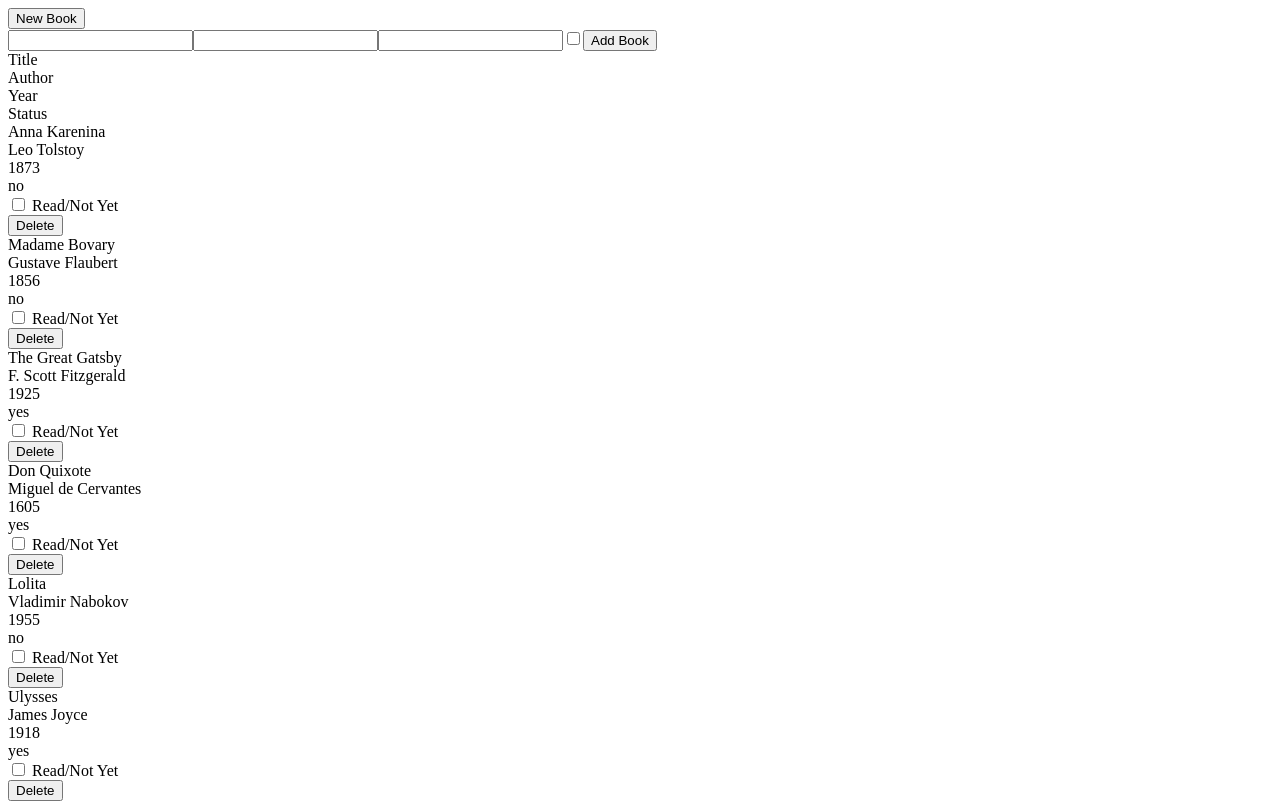
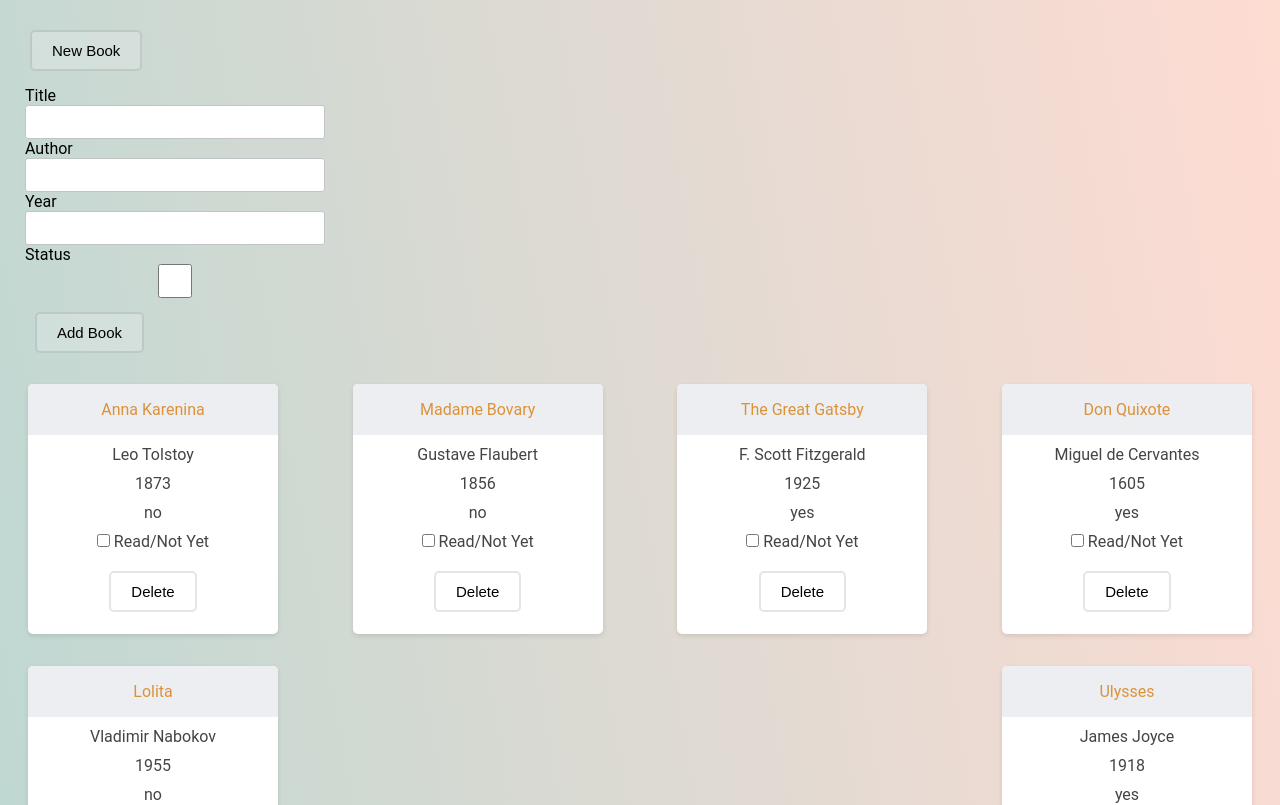
Before and after one commit to gradiva/react-library, a React (Create React App) app: page / in a window 1280 px wide. Shown: the top 805 px of the page. Built offline with nearby package versions, Linux system fonts and the light colour scheme.

Commit message:
Add styles

```diff
--- a/src/components/Book.jsx
+++ b/src/components/Book.jsx
@@ -20,10 +20,10 @@ class Book extends React.PureComponent {
 
     return (
       <div className="book">
-        <div>{title}</div>
-        <div>{author}</div>
-        <div>{year}</div>
-        <div>{status}</div>
+        <div className="title title-text">{title}</div>
+        <div className="author book-info">{author}</div>
+        <div className="year book-info">{year}</div>
+        <div className="status">{status}</div>
         <div>
           <input type="checkbox" />
           {' '}
--- a/src/components/BooksContainer.jsx
+++ b/src/components/BooksContainer.jsx
@@ -1,12 +1,13 @@
 import React from 'react';
 import PropTypes from 'prop-types';
 import Book from './Book';
+import '../css/book.css';
 
 class BooksContainer extends React.PureComponent {
   render() {
     const { books, removeBookById } = this.props;
 
-    const bookRows = books.map((book) => (
+    const bookItems = books.map((book) => (
       <Book
         book={book}
         removeBookById={removeBookById}
@@ -17,14 +18,14 @@ class BooksContainer extends React.PureComponent {
     return (
       <section className="books-container">
         <div className="books-header">
-          <div>Title</div>
+          {/* <div>Title</div>
           <div>Author</div>
           <div>Year</div>
           <div>Status</div>
-          <div />
+          <div /> */}
         </div>
         <div className="books-list">
-          {bookRows}
+          {bookItems}
         </div>
       </section>
     );
--- a/src/components/Button.jsx
+++ b/src/components/Button.jsx
@@ -1,5 +1,6 @@
 import React from 'react';
 import PropTypes from 'prop-types';
+import '../css/button.css';
 
 class Button extends React.PureComponent {
   render() {
--- a/src/components/MyLibrary.jsx
+++ b/src/components/MyLibrary.jsx
@@ -2,6 +2,7 @@ import React from 'react';
 import BooksContainer from './BooksContainer';
 import Button from './Button';
 import NewBookForm from './NewBookForm';
+import '../css/library.css';
 
 const getInitialState = () => ({
   books: [
--- a/src/components/NewBookForm.jsx
+++ b/src/components/NewBookForm.jsx
@@ -1,6 +1,7 @@
 import React from 'react';
 import PropTypes from 'prop-types';
 import Button from './Button';
+import '../css/form.css';
 
 export default class NewBookForm extends React.PureComponent {
   constructor(props) {
@@ -33,11 +34,22 @@ export default class NewBookForm extends React.PureComponent {
   render() {
     return (
       <form className="book-form">
-        <input ref={this.titleRef} type="text" name="title" />
-        <input ref={this.authorRef} type="text" name="author" />
-        <input ref={this.yearRef} type="number" name="year" />
-        <input ref={this.statusRef} type="checkbox" name="status" />
-
+        <label htmlFor="title">
+          Title
+          <input ref={this.titleRef} type="text" name="title" />
+        </label>
+        <label htmlFor="author">
+          Author
+          <input ref={this.authorRef} type="text" name="author" />
+        </label>
+        <label htmlFor="year">
+          Year
+          <input ref={this.yearRef} type="number" name="year" />
+        </label>
+        <label htmlFor="status">
+          Status
+          <input ref={this.statusRef} type="checkbox" name="status" />
+        </label>
         <Button onClick={this.onAddBookClick} value="Add Book" />
       </form>
     );
--- /dev/null
+++ b/src/css/book.css
@@ -0,0 +1,32 @@
+.book {
+  width: 250px;
+  height: 250px;
+  margin: 1rem .5em;
+  background: white;
+  /* border: 6px solid rgba(0,0,0,0.1); */
+  text-decoration: none;
+  color: #444;
+  border-radius: 5px;
+  box-shadow: 0 2px 5px #0000001a;
+  /* flex: 0 1 24%; */
+  text-align: center;
+  transition: all .1s ease-in;
+  overflow: hidden;
+}
+
+.book:hover {
+  top: -2px;
+  box-shadow: 0 4px 5px rgba(0,0,0,0.2);
+}
+
+.title-text {
+  background-color: #eceef1;
+  /* color: #8d9096; */
+  color: #DC9239;
+  padding: 16px;
+  text-align: center;
+}
+
+.book > * {
+  margin-bottom: 10px;
+}
--- /dev/null
+++ b/src/css/button.css
@@ -0,0 +1,9 @@
+.button {
+  padding: 5px 20px;
+  border: 2px solid rgba(0,0,0,0.1);
+  border-radius: 5px;
+  background:rgba(255,255,255,0.2);
+  margin:10px;
+  padding: 10px 20px;
+  font-size: 15px;
+}
--- /dev/null
+++ b/src/css/form.css
@@ -0,0 +1,19 @@
+ form {
+   width: 300px;
+   margin: 5px;
+ }
+
+ form.book-form input {
+  border: 1px solid #C1C5C8;
+  border-radius: 3px;
+  width: 100%;
+  height: 34px;
+  padding-left: 2px;
+  text-align: left;
+  line-height: 18px;
+  cursor: text;
+ }
+
+ form.book-form label {
+  height: 28px;
+}
--- /dev/null
+++ b/src/css/index.css
@@ -0,0 +1,16 @@
+* {
+  margin: 0;
+  padding: 0;
+  box-sizing: border-box;
+}
+
+body {
+  padding: 20px;
+  font-family: 'Roboto', sans-serif;
+  background-image: linear-gradient(260deg, #FEDCD2 0%, #BFD8D2 100%);
+  font-style: normal;
+  font-weight: 400;
+  letter-spacing: 0;
+}
+
+/* DC9239   F0C5B8    FEDCD2    BFD8D2 */
--- /dev/null
+++ b/src/css/library.css
@@ -0,0 +1,9 @@
+.books-list {
+  width: 100%;
+  /* max-width: 1240px; */
+  margin: 0 auto;
+
+  display: flex;
+  flex-wrap: wrap;
+  justify-content: space-between;
+}
--- a/src/index.jsx
+++ b/src/index.jsx
@@ -1,7 +1,7 @@
 import React from 'react';
 import ReactDOM from 'react-dom';
-import './index.css';
 import MyLibrary from './components/MyLibrary';
+import './css/index.css';
 
 ReactDOM.render(
   <MyLibrary />,
```
Also changed, not shown: src/index.css (deleted).
